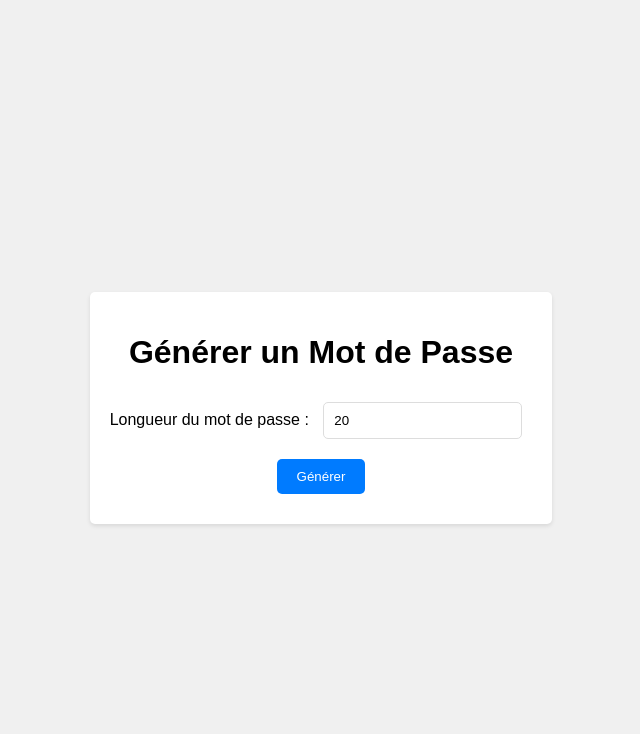
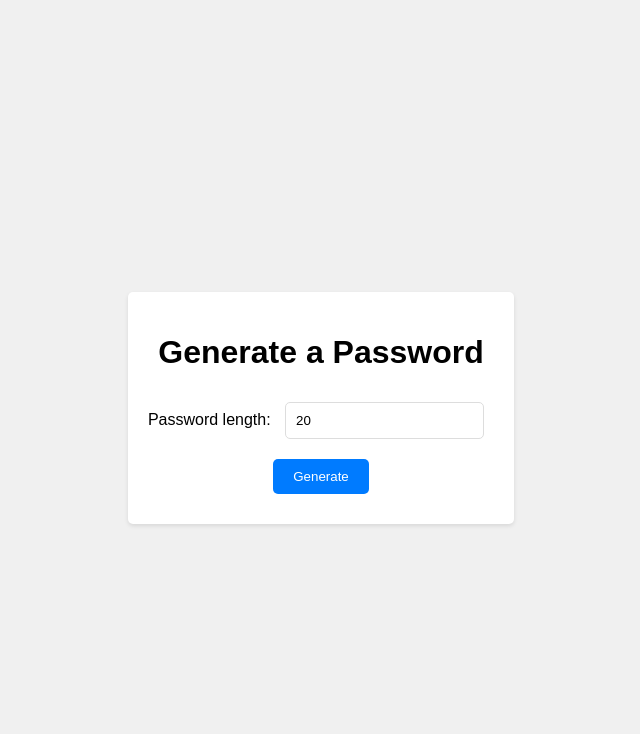
Before and after one commit to LucaDeslot/password-generator, a Flask app: page /generate in a window 1280 px wide. Shown: the top 734 px of the page, without its empty margins (319-959 px from the left). Run offline with Flask 3, Linux system fonts and the light colour scheme.

Commit message:
fix test /  html translation

```diff
--- a/app.py
+++ b/app.py
@@ -12,66 +12,33 @@ def home():
 @app.route("/generate", methods=["GET", "POST"])
 def generate_password():
     if request.method == "POST":
-        # Récupère la longueur du mot de passe depuis le formulaire
         length = request.form.get("length", "20")
 
-        # Construit l'URL avec le paramètre de longueur
         api_url = f"https://password.ninja/api/password?minPassLength={length}"
 
-        # Appel à l'API pour obtenir un mot de passe
         response = requests.get(api_url)
         if response.status_code == 200:
             password = response.text
         else:
             password = "Erreur lors de la génération du mot de passe."
 
-        # Renvoie la même page avec le mot de passe généré affiché
         return render_template("generate.html", password=password)
 
-    # Pour une requête GET, affiche simplement le formulaire sans mot de passe
     return render_template("generate.html", password=None)
 
 
 @app.route("/verify", methods=["GET", "POST"])
 def verify_password_strength():
     if request.method == "POST":
-        # Ici, intégrez la logique pour vérifier la force du mot de passe soumis par l'utilisateur
-        pass  # Remplacez cette ligne par votre code
-    # Affiche le formulaire pour vérifier la force d'un mot de passe
+        pass
     return render_template("verify.html")
 
 
 @app.route("/strengthen", methods=["GET", "POST"])
 def strengthen_password():
     if request.method == "POST":
-        # Ici, intégrez la logique pour renforcer un mot de passe soumis par l'utilisateur
-        pass  # Remplacez cette ligne par votre code
-    # Affiche le formulaire pour renforcer un mot de passe
+        pass
     return render_template("strengthen.html")
 
-
 if __name__ == "__main__":
-    app.run(debug=True)
-
-#
-# @app.route('/', methods=['GET'])
-# def generate_password():
-#     # Lit la longueur du mot de passe depuis la requête, avec une valeur par défaut de 20
-#     length = request.args.get('length', '20')
-#
-#     # Construit l'URL avec le paramètre de longueur
-#     api_url = f'https://password.ninja/api/password?minPassLength={length}'
-#
-#     # Appel à l'API pour obtenir un mot de passe
-#     response = requests.get(api_url)
-#     if response.status_code == 200:
-#         password = response.text
-#     else:
-#         password = "Erreur lors de la génération du mot de passe."
-#
-#     # Renvoie une page HTML avec le mot de passe généré
-#     return render_template('index.html', password=password)
-
-
-if __name__ == "__main__":
-    app.run(debug=True)
+    app.run(debug=False)
--- a/templates/generate.html
+++ b/templates/generate.html
@@ -1,24 +1,24 @@
 <!DOCTYPE html>
-<html lang="fr">
+<html lang="en">
 <head>
     <link rel="stylesheet" href="/static/style.css">
     <meta charset="UTF-8">
-    <title>Générer un Mot de Passe</title>
+    <title>Generate a Password</title>
 </head>
 <body>
     <div class="container">
-        <h1>Générer un Mot de Passe</h1>
+        <h1>Generate a Password</h1>
         <form action="/generate" method="post">
             <div>
-                <label for="length">Longueur du mot de passe :</label>
+                <label for="length">Password length:</label>
                 <input type="number" id="length" name="length" min="8" value="20" required>
             </div>
             <div>
-                <input type="submit" value="Générer">
+                <input type="submit" value="Generate">
             </div>
         </form>
         {% if password %}
-            <p>Mot de passe généré : <strong>{{ password }}</strong></p>
+            <p>Password generated: <strong>{{ password }}</strong></p>
         {% elif password is not none %}
             <p>{{ password }}</p>
         {% endif %}
```
Also changed, not shown: docker-compose.yml (added, +12 -0 lines).
